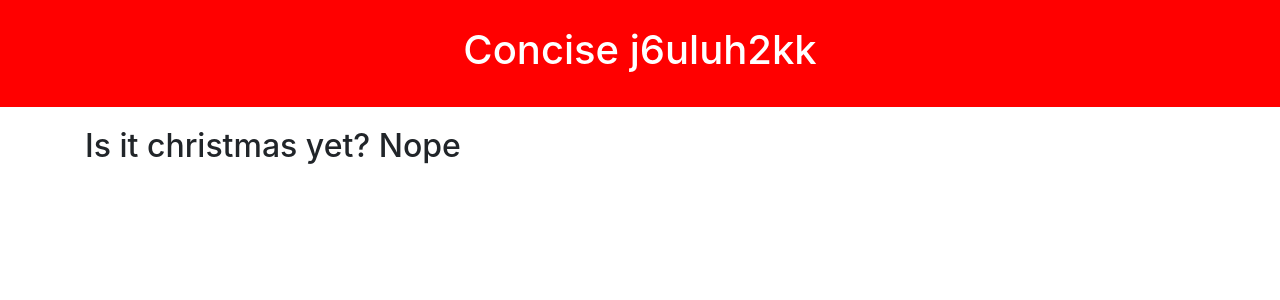
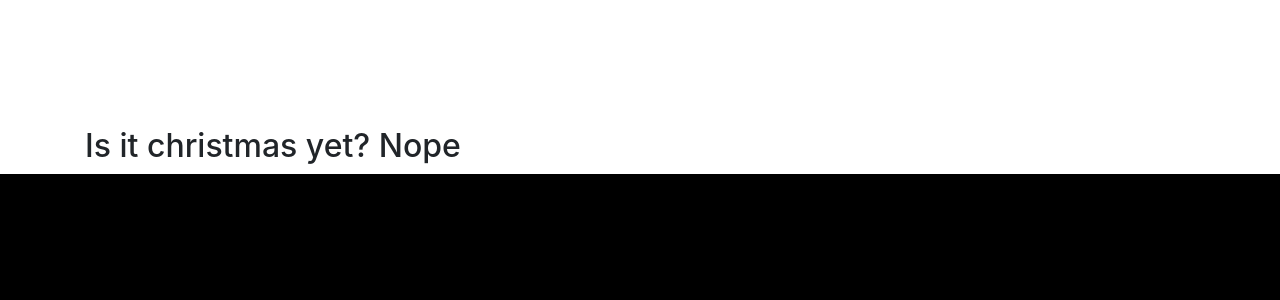
Before and after one commit to concise-ee/j6uluh2kk-team-8, a Next.js app in the folder my-app/: page / in a window 1280 px wide. Shown: the top 300 px of the page. Built offline with nearby package versions, Linux system fonts and the light colour scheme; no server answers.

Commit message:
style changes

```diff
--- a/my-app/styles/globals.css
+++ b/my-app/styles/globals.css
@@ -4,6 +4,7 @@ body {
   margin: 0;
   font-family: -apple-system, BlinkMacSystemFont, Segoe UI, Roboto, Oxygen,
     Ubuntu, Cantarell, Fira Sans, Droid Sans, Helvetica Neue, sans-serif;
+    background-color: black;
 }
 
 a {
@@ -18,7 +19,7 @@ a {
 .header {
   width: 100%;
   padding: 2%;
-  background-color: rgb(255, 0, 0);
+  background-color: white;
   color: white;
   text-align: center;
 }
```
